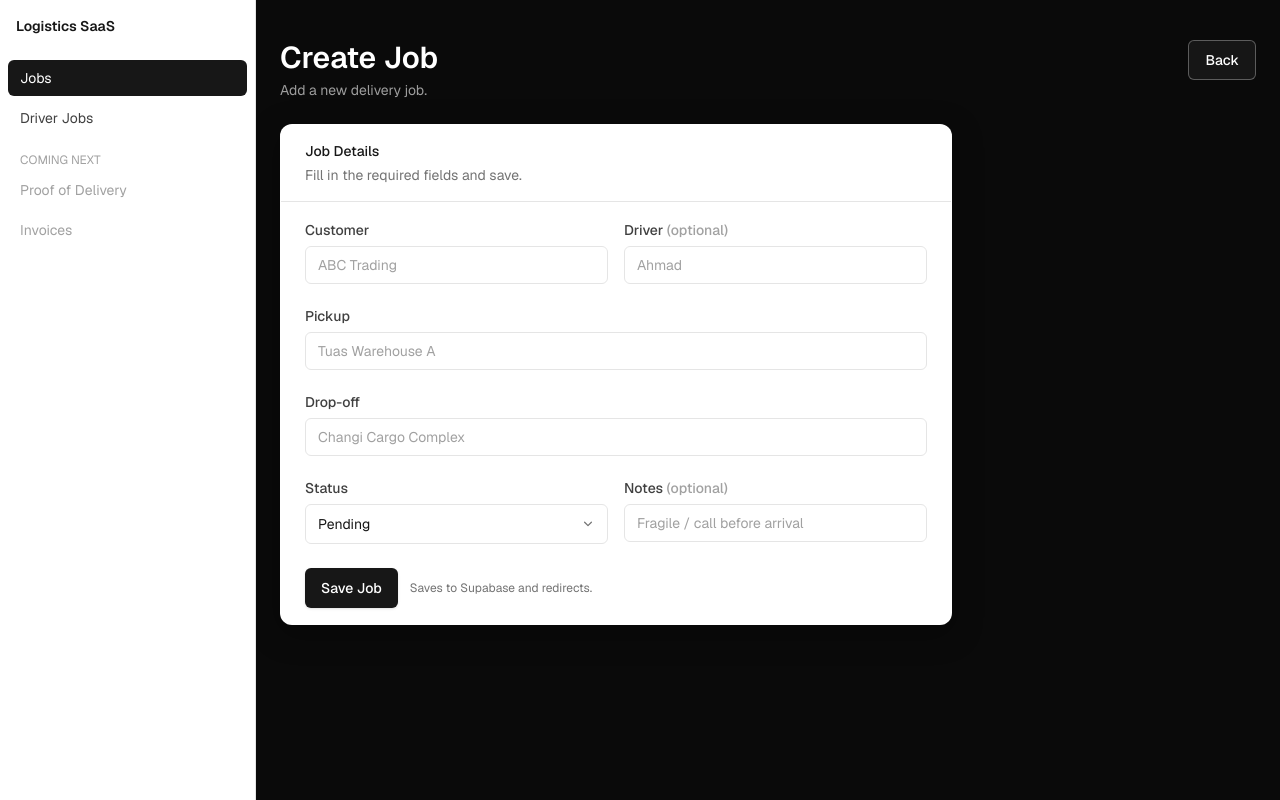
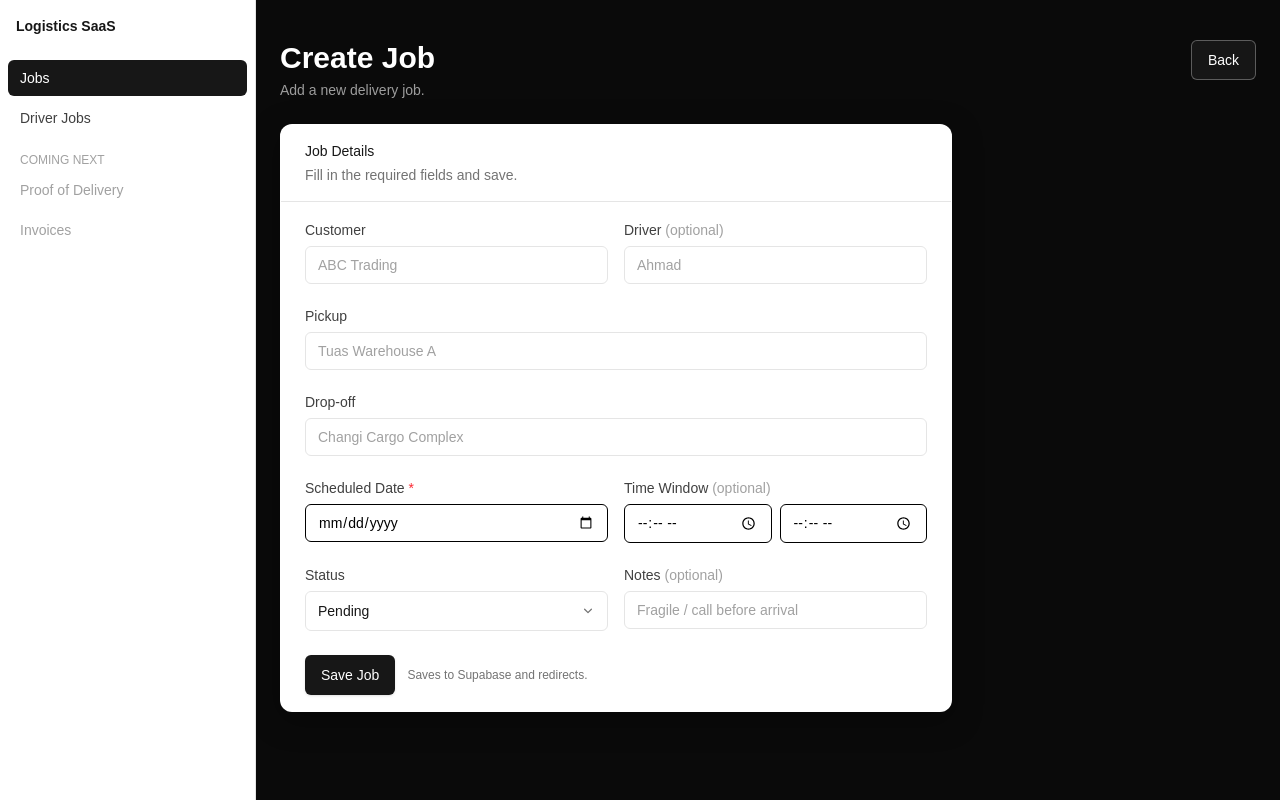
Before and after one commit to BerengerIsBear/logistics_saas, a Next.js app: page /jobs/new in a window 1280 px wide. Built offline with nearby package versions, Linux system fonts and the light colour scheme.

Commit message:
add schedule

```diff
--- a/app/(app)/driver/jobs/page.tsx
+++ b/app/(app)/driver/jobs/page.tsx
@@ -13,7 +13,23 @@ import type { JobStatus } from "@/lib/mockStore";
 type Driver = { id: string; name: string };
 type JobRow = any;
 
-function toUiJob(j: JobRow) {
+type UiJob = {
+  id: string;
+  customer: string;
+  pickup: string;
+  dropoff: string;
+  driver?: string;
+  vehicle?: string;
+  status: JobStatus;
+  createdAt: number;
+
+  // NEW scheduling fields for display
+  scheduled_date?: string | null;
+  window_start?: string | null;
+  window_end?: string | null;
+};
+
+function toUiJob(j: JobRow): UiJob {
   const driverName = j?.drivers?.name ?? undefined;
   const vehiclePlate = j?.vehicles?.plate_no ?? undefined;
 
@@ -26,7 +42,19 @@ function toUiJob(j: JobRow) {
     vehicle: vehiclePlate,
     status: (j.status as JobStatus) ?? "pending",
     createdAt: j.created_at ? new Date(j.created_at).getTime() : Date.now(),
+
+    scheduled_date: j.scheduled_date ?? null,
+    window_start: j.window_start ?? null,
+    window_end: j.window_end ?? null,
   };
+}
+
+function formatWindow(start?: string | null, end?: string | null) {
+  const s = (start ?? "").trim();
+  const e = (end ?? "").trim();
+  if (!s && !e) return "";
+  if (s && e) return `${s}-${e}`;
+  return s || e;
 }
 
 export default function DriverJobsPage() {
@@ -143,28 +171,42 @@ export default function DriverJobsPage() {
             {loading ? (
               <div className="text-sm text-neutral-500">Loading jobs…</div>
             ) : jobs.length === 0 ? (
-              <div className="text-sm text-neutral-500">No jobs found.</div>
+              <div className="text-sm text-neutral-500">
+                No jobs found. (Tip: jobs must have a Scheduled Date now.)
+              </div>
             ) : (
               <div className="space-y-3">
-                {jobs.map((j) => (
+                {jobs.map((j) => {
+                  const win = formatWindow(j.window_start, j.window_end);
+
+                  return (
                     <Link key={j.id} href={`/jobs/${j.id}`} className="block">
                       <div className="rounded-xl border border-neutral-200 bg-white p-4 hover:bg-neutral-50">
                         <div className="flex items-start justify-between gap-3">
                           <div className="min-w-0">
                             <div className="text-sm font-medium text-neutral-900">{j.id}</div>
                             <div className="mt-1 text-sm text-neutral-600">{j.customer}</div>
+
                             <div className="mt-2 text-xs text-neutral-500">
                               {j.pickup} → {j.dropoff}
                             </div>
+
                             <div className="mt-2 text-xs text-neutral-500">
                               {j.vehicle ? `Vehicle: ${j.vehicle}` : "Vehicle: -"}
                             </div>
+
+                            <div className="mt-2 text-xs text-neutral-500">
+                              Schedule: {j.scheduled_date ?? "-"}
+                              {win ? ` (${win})` : ""}
                             </div>
+                          </div>
+
                           <StatusBadge status={j.status} />
                         </div>
                       </div>
                     </Link>
-                ))}
+                  );
+                })}
               </div>
             )}
           </CardContent>
--- a/app/(app)/jobs/new/page.tsx
+++ b/app/(app)/jobs/new/page.tsx
@@ -19,12 +19,17 @@ type NewJob = {
   driver: string;
   status: JobStatus;
   notes: string;
+
+  scheduled_date: string; // YYYY-MM-DD (REQUIRED)
+  window_start: string; // HH:MM
+  window_end: string; // HH:MM
 };
 
 type Errors = {
   customer?: string;
   pickup?: string;
   dropoff?: string;
+  scheduled_date?: string;
   form?: string;
 };
 
@@ -38,6 +43,10 @@ export default function NewJobPage() {
     driver: "",
     status: "pending",
     notes: "",
+
+    scheduled_date: "",
+    window_start: "",
+    window_end: "",
   });
 
   const [errors, setErrors] = useState<Errors>({});
@@ -46,8 +55,7 @@ export default function NewJobPage() {
   function update<K extends keyof NewJob>(key: K, value: NewJob[K]) {
     setForm((prev) => ({ ...prev, [key]: value }));
 
-    // clear error as user edits
-    if (key === "customer" || key === "pickup" || key === "dropoff") {
+    if (key === "customer" || key === "pickup" || key === "dropoff" || key === "scheduled_date") {
       setErrors((prev) => ({ ...prev, [key]: undefined, form: undefined }));
     }
   }
@@ -59,11 +67,13 @@ export default function NewJobPage() {
     const customer = form.customer.trim();
     const pickup = form.pickup.trim();
     const dropoff = form.dropoff.trim();
+    const scheduledDate = form.scheduled_date.trim();
 
     const nextErrors: Errors = {};
     if (!customer) nextErrors.customer = "Customer is required";
     if (!pickup) nextErrors.pickup = "Pickup is required";
     if (!dropoff) nextErrors.dropoff = "Drop-off is required";
+    if (!scheduledDate) nextErrors.scheduled_date = "Scheduled Date is required";
 
     setErrors(nextErrors);
     if (Object.keys(nextErrors).length) return;
@@ -82,6 +92,11 @@ export default function NewJobPage() {
           driver: form.driver.trim() || undefined,
           status: form.status,
           notes: form.notes.trim() || undefined,
+
+          // A) always send
+          scheduled_date: scheduledDate,
+          window_start: form.window_start || undefined,
+          window_end: form.window_end || undefined,
         }),
       });
 
@@ -92,7 +107,6 @@ export default function NewJobPage() {
         return;
       }
 
-      // back to list (list will hydrate from Supabase)
       router.push("/jobs");
     } catch (err: any) {
       setErrors((p) => ({ ...p, form: err?.message || "Network error" }));
@@ -107,11 +121,7 @@ export default function NewJobPage() {
         title="Create Job"
         subtitle="Add a new delivery job."
         action={
-          <Button
-            variant="outlineDark"
-            type="button"
-            onClick={() => router.push("/jobs")}
-          >
+          <Button variant="outlineDark" type="button" onClick={() => router.push("/jobs")}>
             Back
           </Button>
         }
@@ -120,9 +130,7 @@ export default function NewJobPage() {
       <Card className="max-w-2xl">
         <CardHeader className="bg-white">
           <div className="text-sm font-medium text-neutral-900">Job Details</div>
-          <div className="mt-1 text-sm text-neutral-500">
-            Fill in the required fields and save.
-          </div>
+          <div className="mt-1 text-sm text-neutral-500">Fill in the required fields and save.</div>
         </CardHeader>
 
         <CardContent className="bg-white">
@@ -188,6 +196,50 @@ export default function NewJobPage() {
               </div>
             </div>
 
+            {/* Scheduling (A: required) */}
+            <div className="grid gap-4 sm:grid-cols-2">
+              <div>
+                <label className="text-sm font-medium text-neutral-700">
+                  Scheduled Date <span className="text-red-500">*</span>
+                </label>
+                <div className="mt-1">
+                  <input
+                    type="date"
+                    required
+                    className="w-full rounded-md border bg-white px-3 py-2 text-sm text-black"
+                    value={form.scheduled_date}
+                    onChange={(e) => update("scheduled_date", e.target.value)}
+                    disabled={saving}
+                  />
+                  {errors.scheduled_date ? (
+                    <div className="mt-1 text-xs text-red-600">{errors.scheduled_date}</div>
+                  ) : null}
+                </div>
+              </div>
+
+              <div>
+                <label className="text-sm font-medium text-neutral-700">
+                  Time Window <span className="text-neutral-400">(optional)</span>
+                </label>
+                <div className="mt-1 flex gap-2">
+                  <input
+                    type="time"
+                    className="w-full rounded-md border bg-white px-3 py-2 text-sm text-black"
+                    value={form.window_start}
+                    onChange={(e) => update("window_start", e.target.value)}
+                    disabled={saving}
+                  />
+                  <input
+                    type="time"
+                    className="w-full rounded-md border bg-white px-3 py-2 text-sm text-black"
+                    value={form.window_end}
+                    onChange={(e) => update("window_end", e.target.value)}
+                    disabled={saving}
+                  />
+                </div>
+              </div>
+            </div>
+
             <div className="grid gap-4 sm:grid-cols-2">
               <div>
                 <label className="text-sm font-medium text-neutral-700">Status</label>
@@ -231,9 +283,7 @@ export default function NewJobPage() {
                 {saving ? "Saving..." : "Save Job"}
               </Button>
 
-              <span className="text-xs text-neutral-500">
-                Saves to Supabase and redirects.
-              </span>
+              <span className="text-xs text-neutral-500">Saves to Supabase and redirects.</span>
             </div>
           </form>
         </CardContent>
--- a/app/api/jobs/route.ts
+++ b/app/api/jobs/route.ts
@@ -46,7 +46,7 @@ function nextJobNumberFromLatest(latest?: string | null) {
   return `JOB-${base + 1}`;
 }
 
-// ✅ GET: list jobs for current user company (client-safe via fetch)
+// ✅ GET: list jobs for current user company
 export async function GET() {
   const user = await getAuthedUser();
   if (!user) return NextResponse.json({ error: "Unauthorized" }, { status: 401 });
@@ -73,7 +73,7 @@ export async function GET() {
   return NextResponse.json({ jobs: rows ?? [] });
 }
 
-// ✅ POST: create job for current user company
+// ✅ POST: create job (A+B: UI requires, API defaults)
 export async function POST(req: Request) {
   const user = await getAuthedUser();
   if (!user) return NextResponse.json({ error: "Unauthorized" }, { status: 401 });
@@ -96,6 +96,13 @@ export async function POST(req: Request) {
   if (!pickup) return NextResponse.json({ error: "Pickup is required" }, { status: 400 });
   if (!dropoff) return NextResponse.json({ error: "Drop-off is required" }, { status: 400 });
 
+  // B) Server safety: default scheduled_date to today if missing
+  const scheduledDate =
+    String(body?.scheduled_date ?? "").trim() || new Date().toISOString().slice(0, 10);
+
+  const windowStart = String(body?.window_start ?? "").trim();
+  const windowEnd = String(body?.window_end ?? "").trim();
+
   const { data: latest, error: latestErr } = await admin
     .from("jobs")
     .select("job_number")
@@ -116,9 +123,13 @@ export async function POST(req: Request) {
       customer,
       pickup,
       dropoff,
-      driver: driver || null, // (legacy field - ok to keep for now)
+      driver: driver || null, // legacy field (ok for now)
       status,
       notes: notes || null,
+
+      scheduled_date: scheduledDate,
+      window_start: windowStart || null,
+      window_end: windowEnd || null,
     })
     .select("*")
     .single();
--- a/app/globals.css
+++ b/app/globals.css
@@ -1,13 +1,27 @@
 /* app/globals.css */
 @import "tailwindcss";
 
-/* Ensure full height */
-html,
-body {
-  height: 100%;
+:root {
+  --background: #ffffff;
+  --foreground: #171717;
 }
 
-/* Remove conflicting theme variables */
+@theme inline {
+  --color-background: var(--background);
+  --color-foreground: var(--foreground);
+  --font-sans: var(--font-geist-sans);
+  --font-mono: var(--font-geist-mono);
+}
+
+@media (prefers-color-scheme: dark) {
+  :root {
+    --background: #0a0a0a;
+    --foreground: #ededed;
+  }
+}
+
 body {
-  font-family: var(--font-geist-sans), Arial, Helvetica, sans-serif;
+  background: var(--background);
+  color: var(--foreground);
+  font-family: Arial, Helvetica, sans-serif;
 }
```
Also changed, not shown: app/api/driver-jobs/route.ts (+10 -10 lines). Lines whose indentation alone changed are shown as unchanged.
